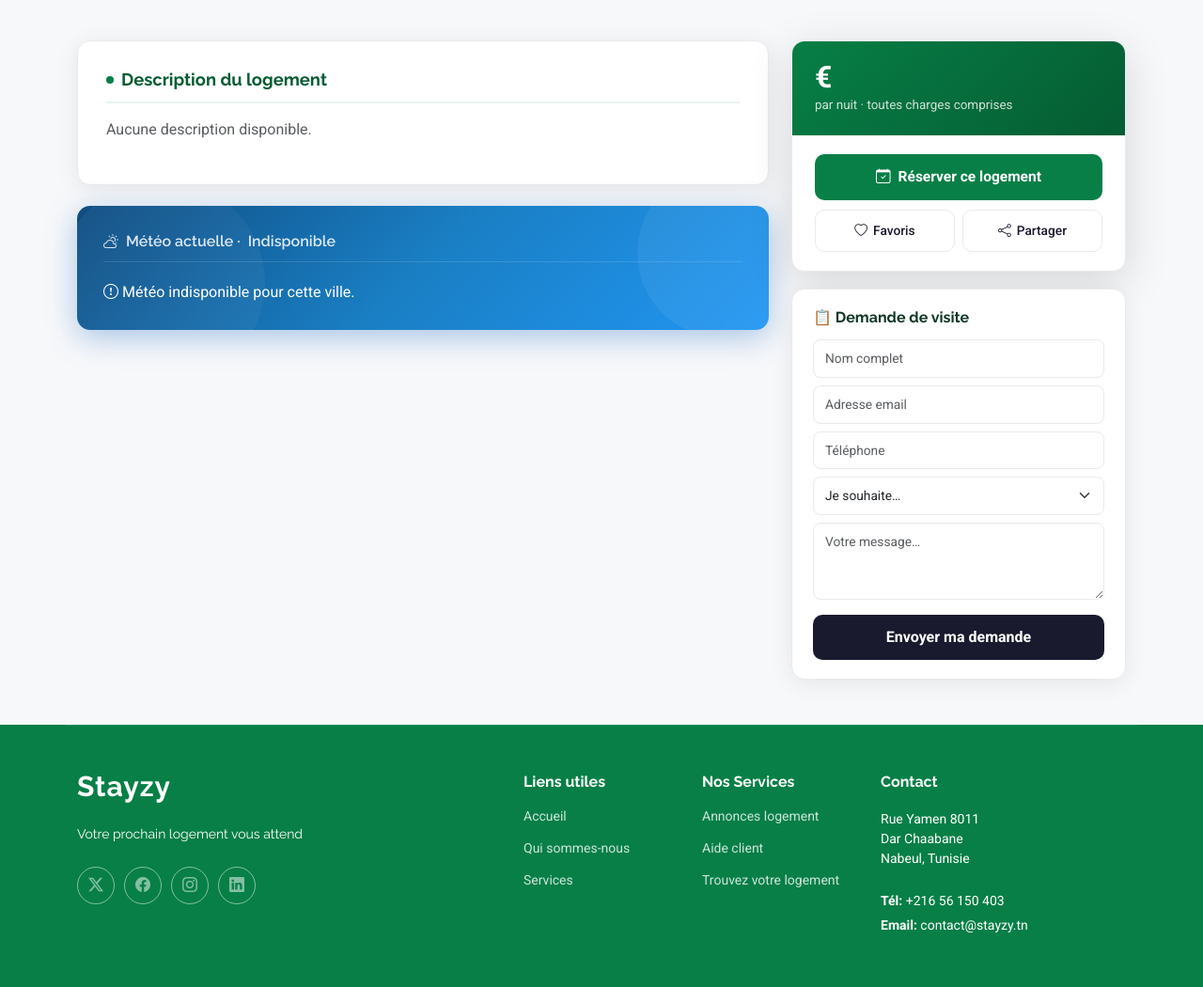
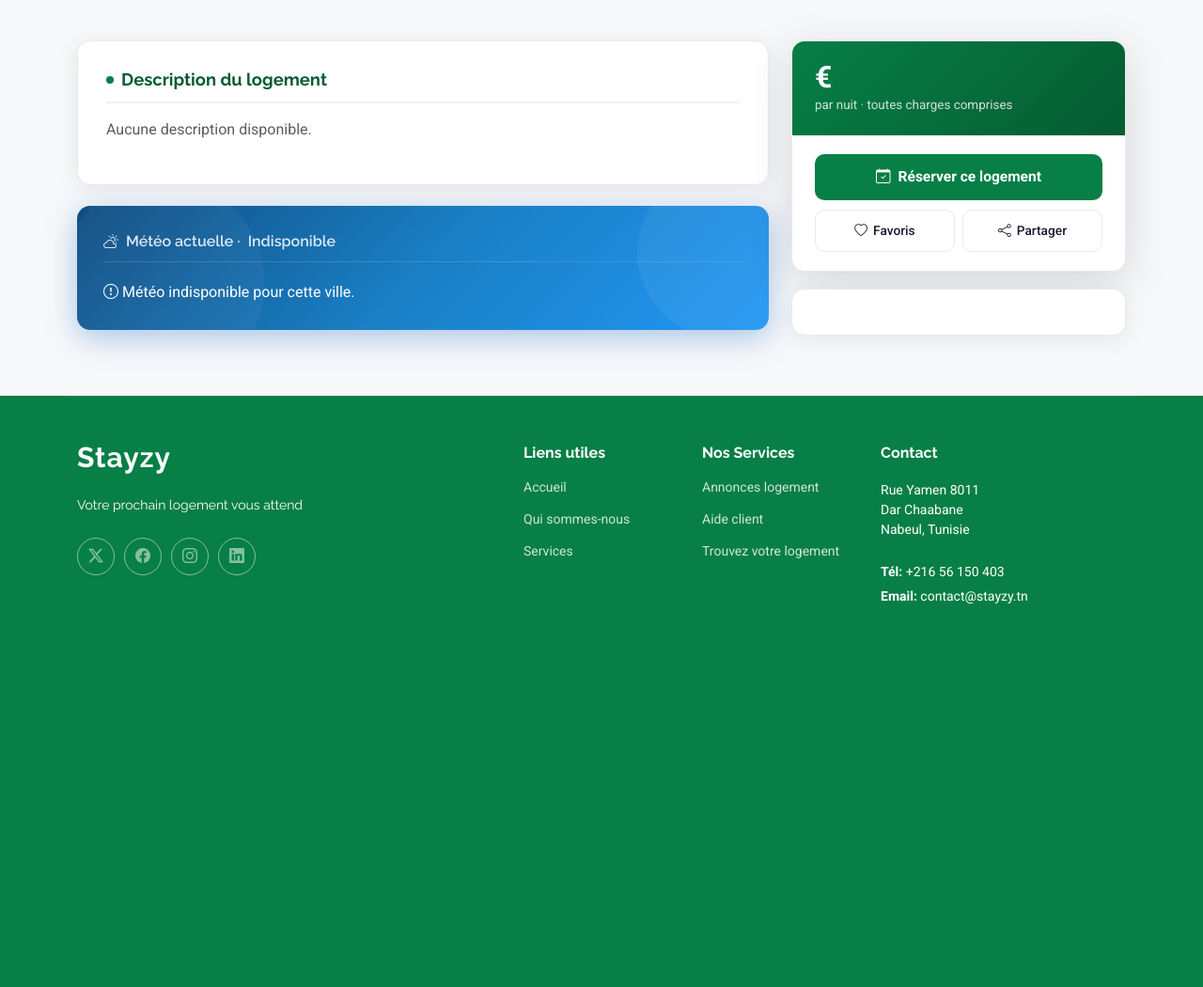
Before and after one commit to yessmine-aissa-larousse/Esprit-PIDEV-3A57-2026-Stayzy, a Symfony app: template templates/frontOffice/property-details.html.twig in a window 1280 px wide. Shown: the part 691-1741 px from the top of the page at 94% size. After the commit the page ends 1334 px from the top, so only its background shows below. Run offline with Twig, Linux system fonts and the light colour scheme; the template is opened without the code that fills it, so the values that code supplies are empty; some libraries are stand-ins or nearby versions.

Commit message:
update work

```diff
--- a/templates/frontOffice/property-details.html.twig
+++ b/templates/frontOffice/property-details.html.twig
@@ -647,27 +647,40 @@
         {% if logement.photoPrincipale or logement.photos %}
 <div class="swiper" id="heroSwiper">
     <div class="swiper-wrapper">
+
+        {# Photo principale #}
         {% if logement.photoPrincipale %}
             <div class="swiper-slide">
-                            <img src="{{ asset('uploads/logements/' ~ logement.photoPrincipale) }}"
+                <img
+                    src="{% if 'http' in logement.photoPrincipale %}
+                            {{ logement.photoPrincipale }}
+                         {% else %}
+                            {{ asset('uploads/logements/' ~ logement.photoPrincipale) }}
+                         {% endif %}"
                     alt="{{ logement.titre }}">
             </div>
         {% endif %}
+
+        {# Galerie photos #}
         {% if logement.photos %}
             {% for photo in logement.photos %}
                 <div class="swiper-slide">
-                                <img src="{{ asset('uploads/logements/' ~ photo) }}"
+                    <img
+                        src="{% if 'http' in photo %}
+                                {{ photo }}
+                             {% else %}
+                                {{ asset('uploads/logements/' ~ photo) }}
+                             {% endif %}"
                         alt="{{ logement.titre }} {{ loop.index }}">
                 </div>
             {% endfor %}
         {% endif %}
+
     </div>
-                <div class="swiper-button-next" id="heroNext"></div>
-                <div class="swiper-button-prev" id="heroPrev"></div>
+
+    <div class="swiper-button-next"></div>
+    <div class="swiper-button-prev"></div>
 </div>
-        {% else %}
-            <img src="{{ asset('frontOffice/img/real-estate/property-exterior-2.webp') }}"
-                 alt="{{ logement.titre }}">
 {% endif %}
 
         <div class="hero-overlay"></div>
@@ -892,11 +905,9 @@
                                 {% endif %}
                             </div>
                             <div class="booking-body">
-
-                                <a href="#contact-form" class="btn-book">
+                               <a href="{{ path('front_reservation_new', {id: logement.id}) }}" class="btn-book">
     <i class="bi bi-calendar-check"></i> Réserver ce logement
 </a>
-
                                 <div style="display:flex;gap:8px;">
                                     <button class="btn-fav favorite-btn" data-logement-id="{{ logement.id }}">
                                         <i class="bi bi-heart"></i> Favoris
@@ -942,43 +953,9 @@
                             {% endif %}
                         </div>
                         {% endif %}
+<div class="contact-card p-4 text-center" id="contact-form">
 
-                        <div class="contact-card" id="contact-form">
-                            <h4>📋 Demande de visite</h4>
-                            <form method="post">
-                                <div class="mb-2">
-                                    <input type="text" name="name" class="form-control" placeholder="Nom complet" required>
-                                </div>
-                                <div class="mb-2">
-                                    <input type="email" name="email" class="form-control" placeholder="Adresse email" required>
-                                </div>
-                                <div class="mb-2">
-                                    <input type="tel" name="phone" class="form-control" placeholder="Téléphone">
-                                </div>
-                                <div class="mb-2">
-                                    <select name="subject" class="form-select" required>
-                                        <option value="">Je souhaite…</option>
-                                        <option>Faire une réservation</option>
-                                        <option>Plus d'informations</option>
-                                        <option>Organiser une visite</option>
-                                    </select>
-                                </div>
-                                <div class="mb-3">
-                                    <textarea name="message" class="form-control" rows="3"
-                                              placeholder="Votre message…"></textarea>
-                                </div>
-                                <button type="submit" class="btn-send">
-                                    Envoyer ma demande
-                                </button>
-                            </form>
-                        </div>
 
-                    </div>
-                </div>
-
-            </div>
-        </div>
-    </div>
 
     {# ══════════════════════════════════════
        LOGEMENTS SIMILAIRES — barre scrollable
@@ -1006,8 +983,13 @@
                             <a href="{{ path('app_property_details', {id: similaire.id}) }}" class="sim-card">
                                 <div class="sim-img">
                                    {% if similaire.photoPrincipale %}
-                                        <img src="{{ asset('uploads/logements/' ~ similaire.photoPrincipale) }}"
-                                             alt="{{ similaire.titre }}">
+    <img src="{% if 'http' in similaire.photoPrincipale %}
+                {{ similaire.photoPrincipale }}
+              {% else %}
+                {{ asset('uploads/logements/' ~ similaire.photoPrincipale) }}
+              {% endif %}"
+         alt="{{ similaire.titre }}"
+         onerror="this.src='{{ asset('frontOffice/img/real-estate/property-exterior-4.webp') }}'">
 {% else %}
     <img src="{{ asset('frontOffice/img/real-estate/property-exterior-4.webp') }}"
          alt="{{ similaire.titre }}">
```
Also changed, not shown: public/uploads/logements/69aa90b9ab8ce_principal.jpg (added), public/uploads/logements/69aa90b9b4c90.jpg (added), public/uploads/logements/69aa920a55c7b_principal.jpg (added), public/uploads/logements/69aa920a58274.jpg (added), public/uploads/logements/69aaace49c19c_principal.jpg (added), 2 other files. Lines whose indentation alone changed are shown as unchanged.
